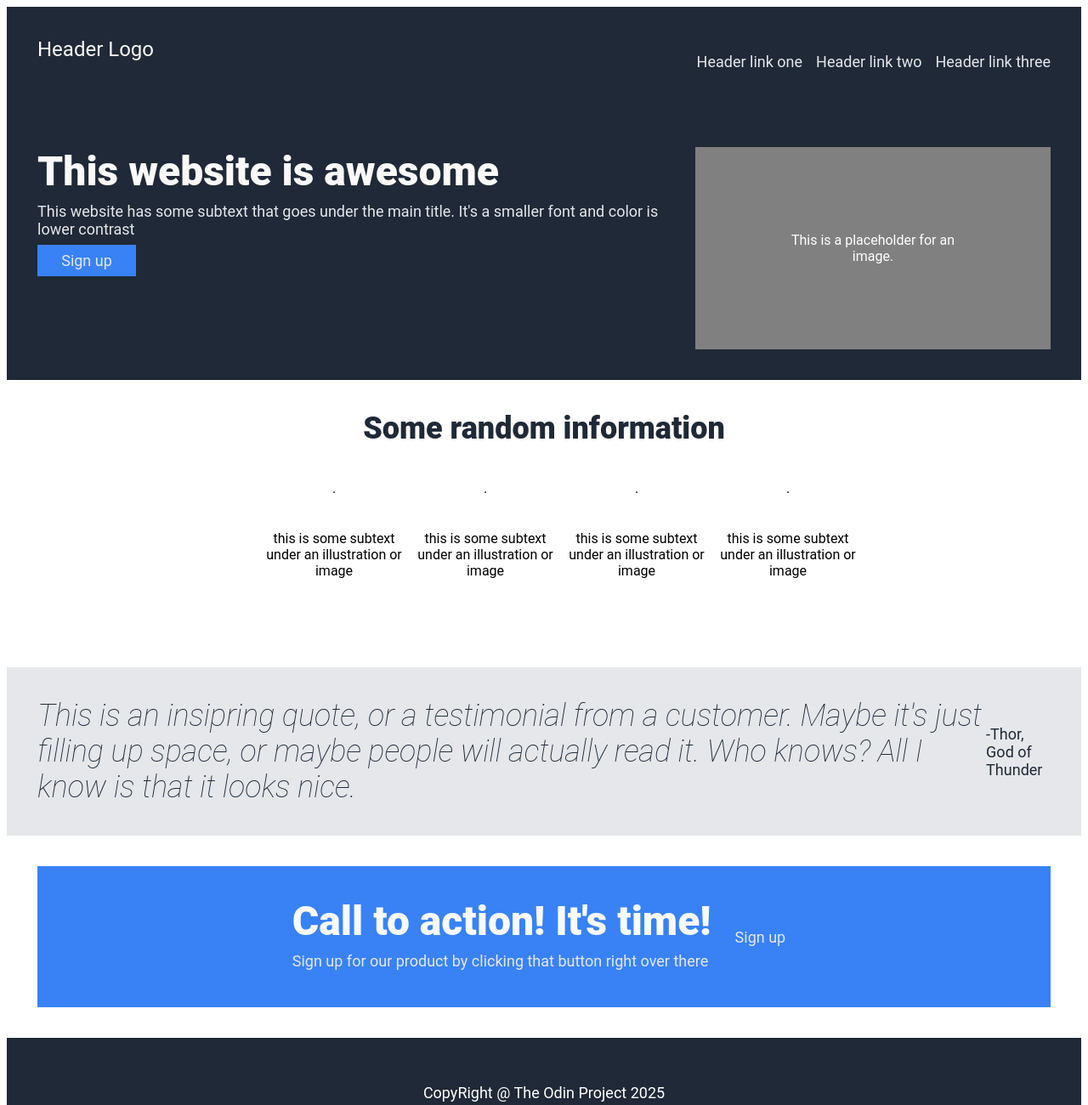
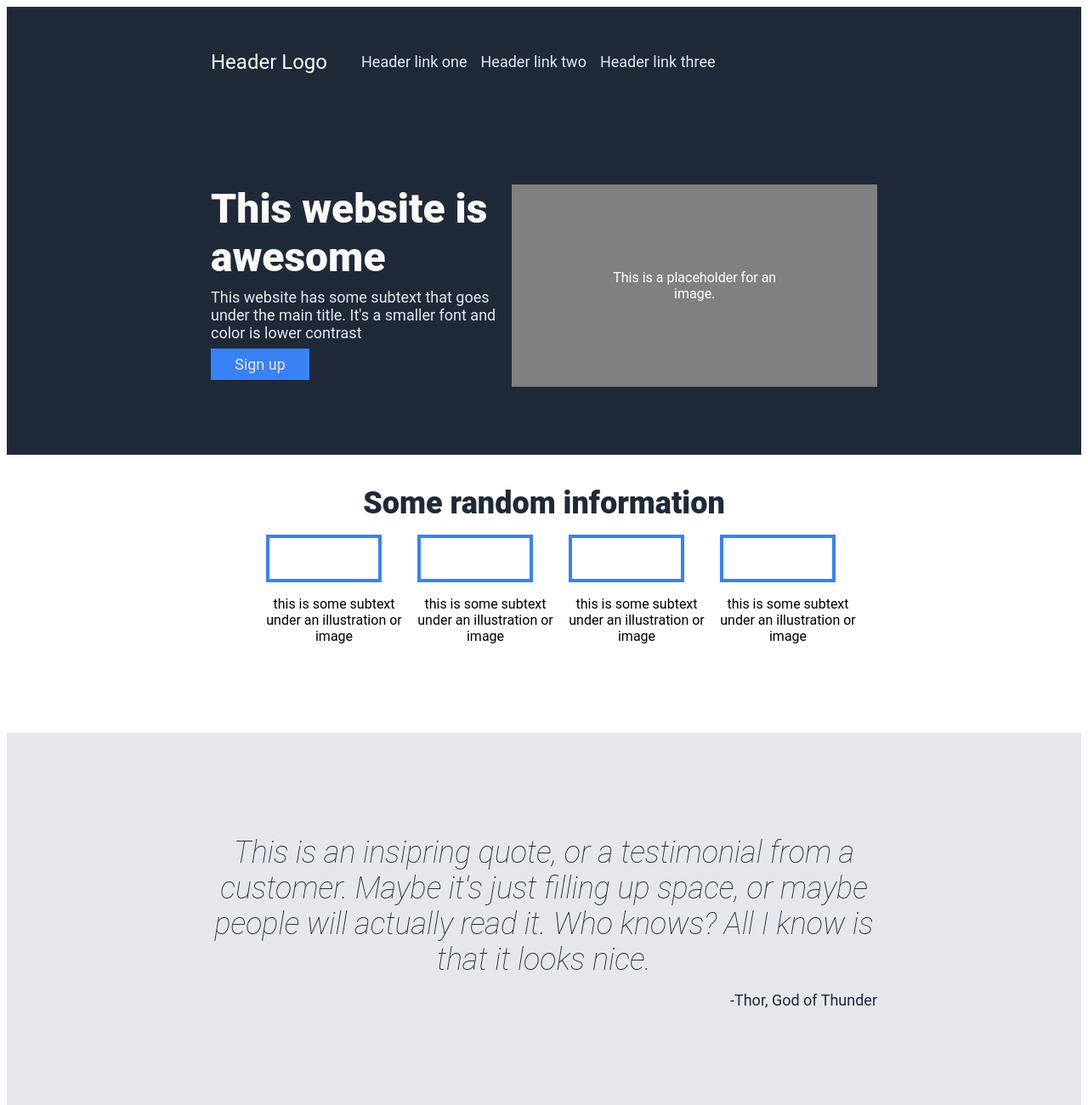
Before and after one commit to ChickenTendy80/odin-landing-page, a plain HTML site: page index.html in a window 1280 px wide. Shown: the top 1300 px of the page at 85% size. Drawn offline with Linux system fonts and the light colour scheme.

Commit message:
MAde more structural changes and tweaks

```diff
--- a/index.html
+++ b/index.html
@@ -10,12 +10,14 @@
     <body>
         <!--Header-->
         <div class="header">
-            <div class = "logo">Header Logo</div>
-            <ul>
-                <li>Header link one</li>
-                <li>Header link two</li>
-                <li>Header link three</li>
-            </ul>
+            <div class="left"><div class = "logo">Header Logo</div></div>
+            <div class="right">
+                <ul>
+                    <li>Header link one</li>
+                    <li>Header link two</li>
+                    <li>Header link three</li>
+                </ul>
+            </div>
         </div>
 
         <!--Section 1-->
@@ -25,7 +27,7 @@
                 <div class="subtext">This website has some subtext that goes under the main title. It's a smaller font and color is lower contrast</div>
                 <div class="button">Sign up</div>
             </div>
-            <div class="box"> This is a placeholder for an image. </div>
+            <div class="holder"> This is a placeholder for an image. </div>
         </div>
 
 
@@ -34,19 +36,19 @@
             <div class="subtitle">Some random information</div>
             <ul>
                 <li>
-                    <div>.</div>
+                    <div class="box"></div>
                     <p>this is some subtext under an illustration or image</p>
                 </li>
                 <li>
-                    <div>.</div>
+                    <div class="box"></div>
                     <p>this is some subtext under an illustration or image</p>
                 </li>
                 <li>
-                    <div>.</div>
+                    <div class="box"></div>
                     <p>this is some subtext under an illustration or image</p>
                 </li>
                 <li>
-                    <div>.</div>
+                    <div class="box"></div>
                     <p>this is some subtext under an illustration or image</p>
                 </li>
             </ul>
@@ -79,6 +81,5 @@
             <p>CopyRight @ The Odin Project 2025</p>
         </div>
 
-
     </body>
 </html>
--- a/style.css
+++ b/style.css
@@ -16,10 +16,10 @@ ul {
 
 .header{
     background-color: #1F2937;
-    padding: 36px;
+    padding:36px 240px;
     display: flex;
-    justify-content: space-between;
-    align-content: center;
+    align-items: center;
+    margin: 0px;
 }
 
 .header .logo{
@@ -27,14 +27,23 @@ ul {
     color: #F9FAF8;
 }
 
+.header .left{
+    justify-content: flex-start;
+}
+
+.header .right{
+    justify-content: flex-end;
+}
+
 /*Section one------------------------------------------------------------*/
 .one{
     background-color: #1F2937;
-    padding: 36px;
+    padding: 80px 240px;
     display: flex;
     justify-content: center;
     align-content: center;
     gap: 16px;
+    margin:0px;
 }
 
 .main-text{
@@ -42,15 +51,17 @@ ul {
     font-weight: 900;
     color: #F9FAF8;
     padding-bottom: 8px;
+    max-width: 360px;
 }
 
 .subtext{
     font-size: 18px;
     color: #E5E7EB;
     padding-bottom: 8px;
+    max-width: 360px;
 }
 
-.button{
+.one .button{
     background-color: #3882F6;
     font-size: 18px;
     color: #E5E7EB;
@@ -59,11 +70,12 @@ ul {
     padding: 8px;
 }
 
-.box{
+.holder{
     background-color: grey;
     color: white;
     padding: 100px;
     text-align: center;
+    height: auto;
 }
 
 
@@ -89,19 +101,19 @@ ul {
     max-width: 160px;
 }
 
-.two ul li div{
+.box{
     padding: 24px;
-    border:4px #3882F6;
+    border:4px solid  #3882F6;
+    max-height: 80px;
+    max-width: 80px;
 }
 
 
 /*Section three------------------------------------------------------------*/
 .three{
     background-color: #E5E7EB;
-    padding: 36px;
-    display: flex;
-    justify-content: center;
-    align-items: center;
+    padding: 120px 240px;
+    text-align: center;
 }
 
 .quote{
@@ -109,16 +121,20 @@ ul {
     color: #1F2937;
     font-style: italic;
     font-weight: lighter;
+    margin-bottom: 16px;
 }
 
 .author{
     color: #1F2937;
     font-size: 18px;
+    font-size: 700;
+    text-align: end;
 }
 
 /*Section four------------------------------------------------------------*/
 .four{
-    padding: 36px;
+    margin: 64px;
+    gap: 24px;
 }
 
 .container{
@@ -128,9 +144,15 @@ ul {
     justify-content: center;
     align-items: center;
     gap: 16px;
+    max-width: 600;
+}
+
+.four .main-text{
+    font-size: 18px;
 }
 
 .four .button{
+    color: white;
     border: 4px;
     border-color: white;
     padding: 12px;
@@ -143,4 +165,5 @@ ul {
     font-size: 18px;
     text-align: center;
     padding: 36px;
+    margin: 0px;
 }
```
